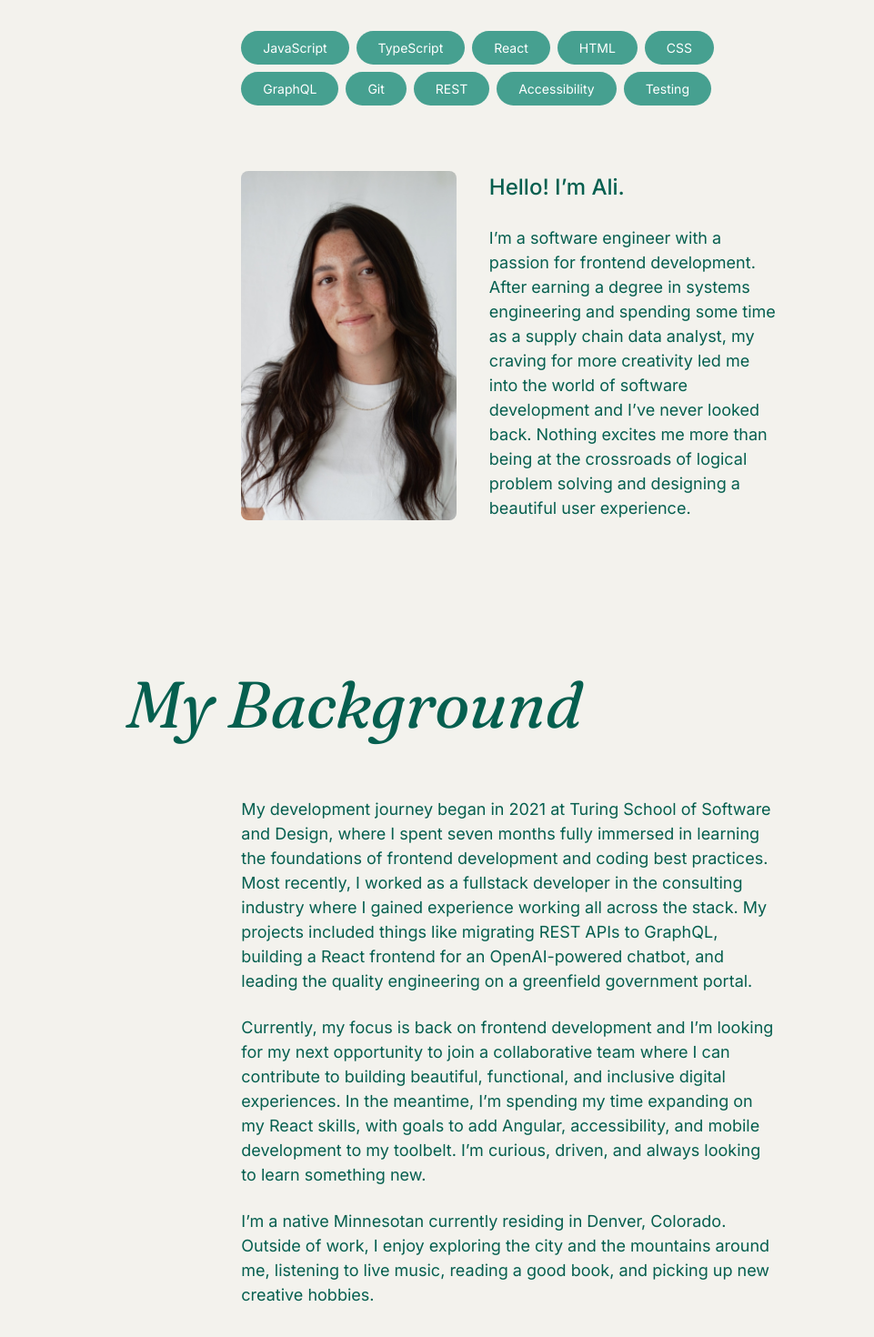
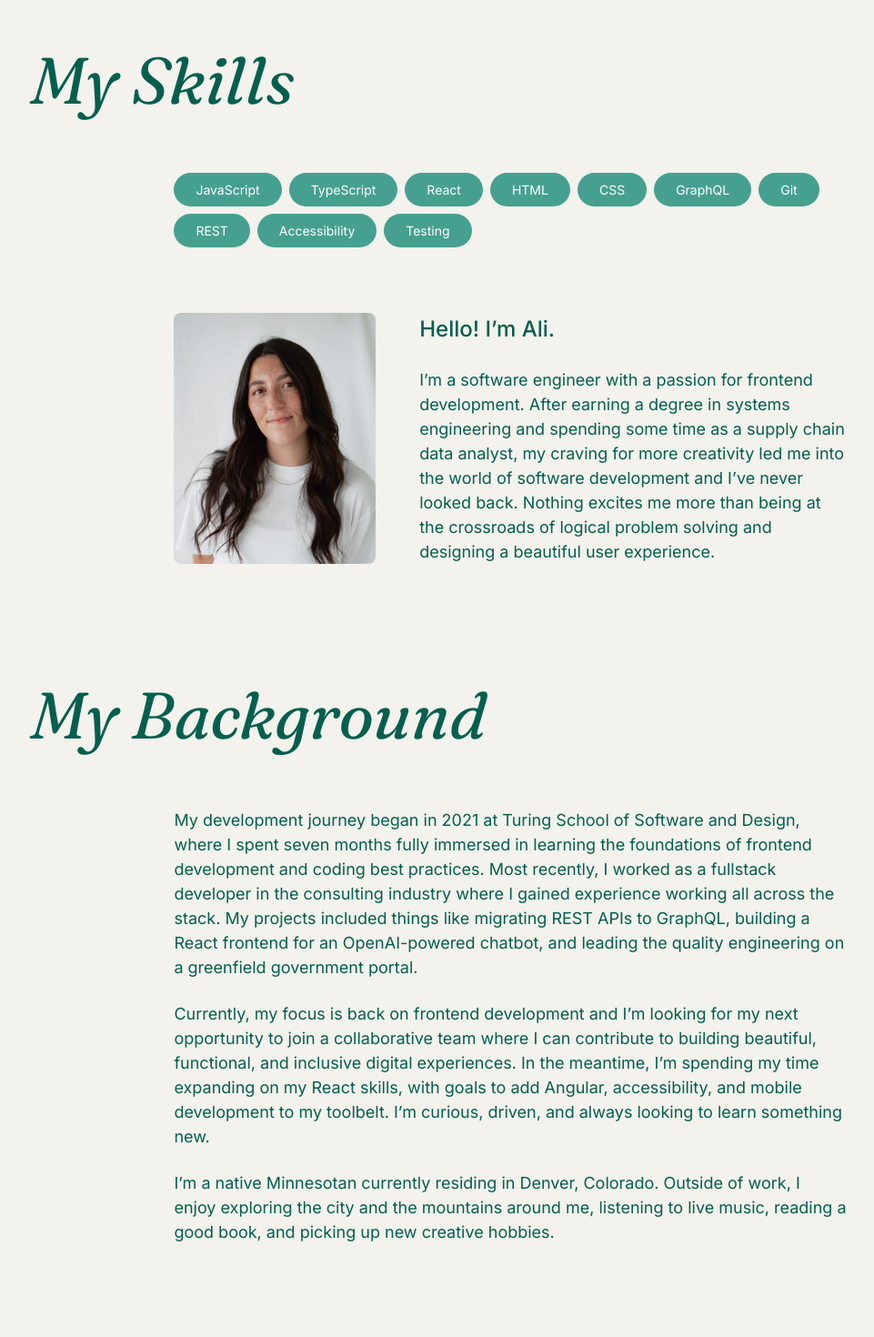
Before and after one commit to aliroemhildt/portfolio, a React (Vite) app: page / in a window 1280 px wide. Shown: the part 1030-2500 px from the top of the page at 91% size, without its empty margins (79-1040 px from the left). Built offline with nearby package versions, Linux system fonts and the light colour scheme.

Commit message:
Update page layout

```diff
--- a/src/components/pages/About.jsx
+++ b/src/components/pages/About.jsx
@@ -25,8 +25,10 @@ export default function About() {
             <img className={styles.arrow} src={arrow} />
           </button>
         </div>
-        <div className={styles['content-container']} ref={aboutSection} >
-          <h1 className={layout['page-title']}>My Skills</h1>
+        <div className={styles['content-container']} ref={aboutSection}>
+          <div className={layout['title-container']}>
+            <h1 className={layout['page-title']}>My Skills</h1>
+          </div>
           <div className={styles['skills-container']}>
             <div className={styles['skills-sub-container']}>
               <div className={styles['top-container']}>
@@ -43,13 +45,13 @@ export default function About() {
                   <LabelCard text='Testing' />
                 </div>
               </div>
-
               <div className={styles['bottom-container']}>
                 <img className={styles.image} src={headshot} alt='headshot of Ali Roemhildt' />
                 <div className={styles['skills-text']}>
                   <p className={styles['intro-text']}>
                     Hello! I’m Ali.
                   </p>
+                  <br />
                   <p className={styles['body-text']}>
                     I’m a software engineer with a passion for frontend development. After earning a degree in systems engineering and spending some time as a supply chain data analyst, my craving for more creativity led me into the world of software development and I’ve never looked back. Nothing excites me more than being at the crossroads of logical problem solving and designing a beautiful user experience.
                   </p>
@@ -57,21 +59,21 @@ export default function About() {
               </div>
             </div>
           </div>
+          <div className={layout['title-container']}>
+            <h1 className={layout['page-title']}>My Background</h1>
+          </div>
           <div className={styles['background-container']}>
-            <h1 className={layout['page-title']}>My Background</h1>
-            <div className={styles['body-container']}>
-              <div className={styles['body-sub-container']}>
                 <p className={styles['body-text']}>
                   My development journey began in 2021 at Turing School of Software and Design, where I spent seven months fully immersed in learning the foundations of frontend development and coding best practices. Most recently, I worked as a fullstack developer in the consulting industry where I gained experience working all across the stack. My projects included things like migrating REST APIs to GraphQL, building a React frontend for an OpenAI-powered chatbot, and leading the quality engineering on a greenfield government portal.
                 </p>
+                <br />
                 <p className={styles['body-text']}>
                   Currently, my focus is back on frontend development and I’m looking for my next opportunity to join a collaborative team where I can contribute to building beautiful, functional, and inclusive digital experiences. In the meantime, I’m spending my time expanding on my React skills, with goals to add Angular, accessibility, and mobile development to my toolbelt. I’m curious, driven, and always looking to learn something new.
                 </p>
+                <br/>
                 <p className={styles['body-text']}>
                   I’m a native Minnesotan currently residing in Denver, Colorado. Outside of work, I enjoy exploring the city and the mountains around me, listening to live music, reading a good book, and picking up new creative hobbies.
                 </p>
-              </div>
-            </div>
           </div>
         </div>
       </div>
--- a/src/components/pages/About.module.scss
+++ b/src/components/pages/About.module.scss
@@ -2,13 +2,12 @@
 @use '../../styles/colors';
 
 .intro-container {
-  // width:80%;
-  min-height: 90dvh;
+  width:80%;
   display: flex;
   flex-direction: column;
   align-items: center;
   justify-content: flex-start;
-  padding: 24px 0 0 0;
+  padding: 24px 0 112px 0;
 }
 
 .name {
@@ -48,24 +47,29 @@
   height: 100%;
   display: flex;
   flex-direction: column;
+  align-items: center;
   padding: 48px 0 0 0;
-  width: 80%;
 }
 
 .sub-title {
   @include fonts.sub-title-font;
 }
 
+.page-title {
+  @include fonts.page-title-font;
+  padding: 0 0 0 112px;
+}
+
 .skills-container {
-    width: 100%;
-    display: flex;
-    justify-content: center;
+  width: 70%;
+  display: flex;
+  justify-content: center;
 }
 
 .skills-sub-container {
-  width: 70%;
   display: flex;
   flex-direction: column;
+  padding: 0 0 112px 0;
 }
 
 .top-container {
@@ -88,14 +92,14 @@
 }
 
 .image {
-  width: 40%;
+  width: 30%;
   object-fit: cover;
   border-radius: 8px;
 }
 
 .skills-text {
-  padding: 0 0 0 36px;
-  width: 60%;
+  padding: 0 0 0 48px;
+  width: 70%;
 }
 
 .intro-text {
@@ -106,29 +110,12 @@
 }
 
 .background-container {
-  padding: 148px 0 0 0;
-  flex-grow: 1;
-  width: 100%;
-
-  h1 {
-    padding: 0 0 24px 0;
-  }
-}
-
-.body-container {
-  padding: 0 0 48px 0;
-  width: 100%;
+  width: 70%;
   display: flex;
   flex-direction: column;
-  align-items: center;
-}
-
-.body-sub-container {
-  width: 70%;
 }
 
 .body-text {
   @include fonts.body-font;
-  padding: 24px 0 0 0;
   width: 100%;
 }
```
